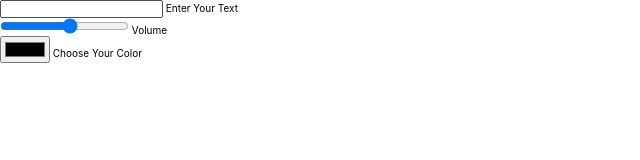
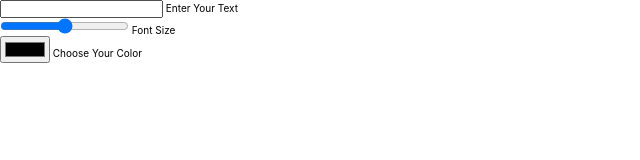
Before and after one commit to skdonnet/font-and-color, a website: page index.html in a window 1280 px wide. Shown: the full height of the page, 0-640 px from the left. Drawn offline with nearby package versions, Linux system fonts and the light colour scheme.

Commit message:
changes in input

```diff
--- a/index.html
+++ b/index.html
@@ -14,20 +14,28 @@
     <title>Frontend Starter</title>
   </head>
   <body>
+    <form>
       <div><input type="text" /><label for="txt"> Enter Your Text</label></div>
 
       <div>
-      <input type="range" id="volume" name="volume" min="0" max="11" />
-      <label for="volume">Volume</label>
+        <input
+          type="range"
+          id="font-size"
+          name="font-size"
+          min="11"
+          max="144"
+        />
+        <label for="font-size">Font Size</label>
       </div>
 
       <div>
-      <input type="color" id="color" name="volume" min="0" max="11" />
+        <input type="color" id="color" name="color" min="0" max="11" />
         <label for="color">Choose Your Color</label>
       </div>
 
       <p></p>
 
       <script src="./scripts.js" type="module"></script>
+    </form>
   </body>
 </html>
```
Lines whose indentation alone changed are shown as unchanged.
